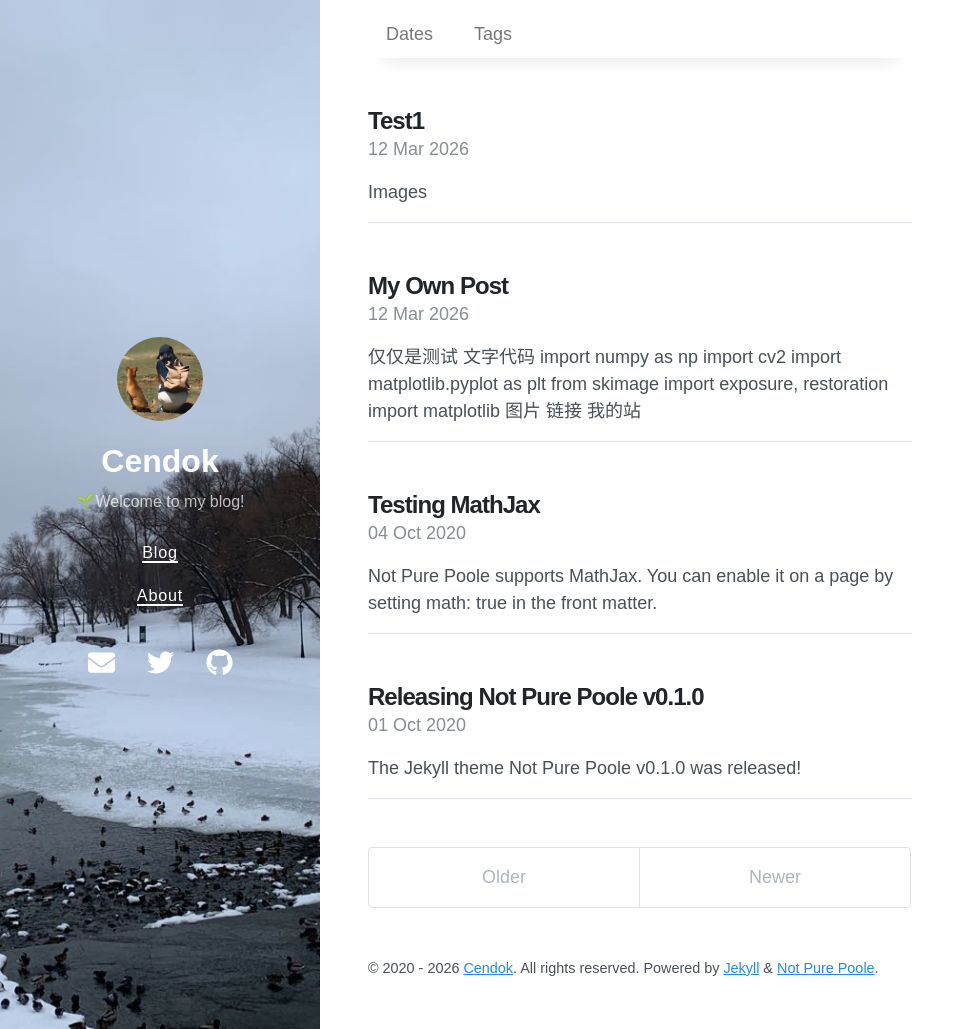
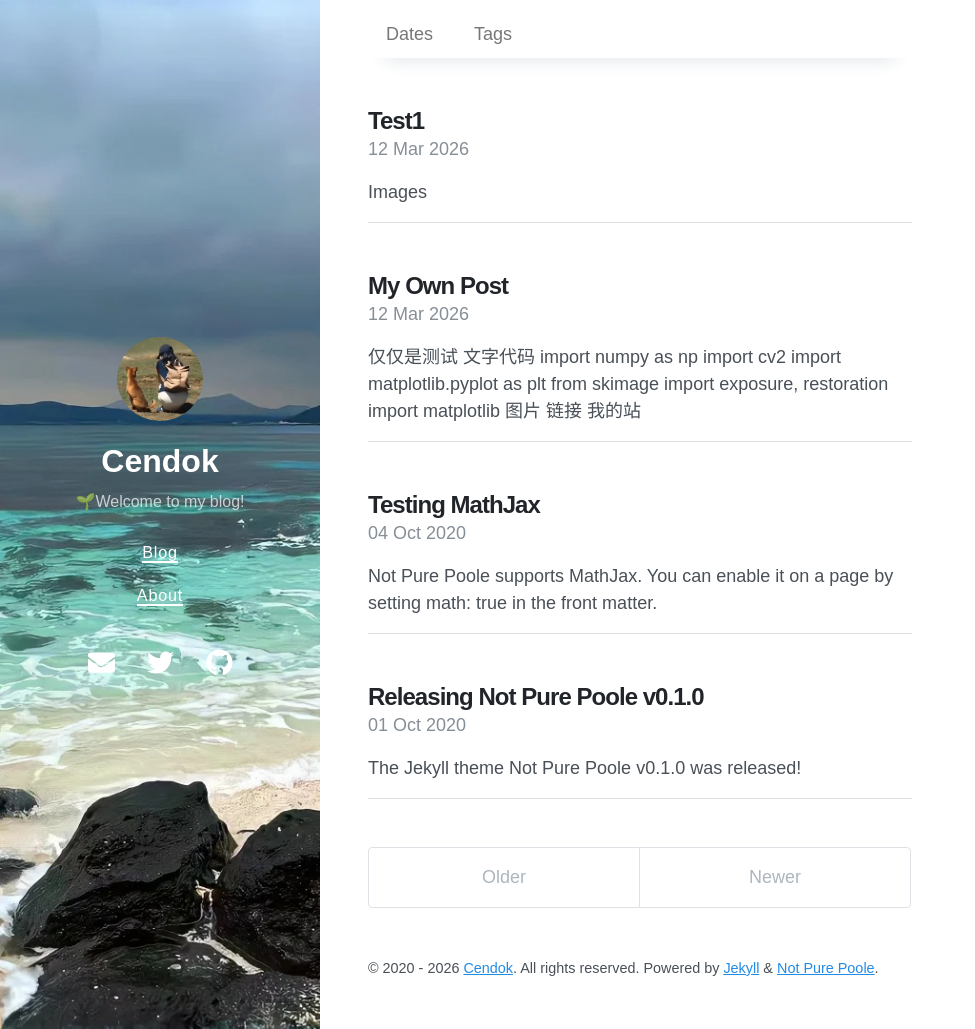
Before and after one commit to Cendok/pure-Blog, a Jekyll site: the page built from index.html, in a window 1280 px wide and 1029 px high. Shown: the whole window, without its empty margins (0-975 px from the left). Built offline with Jekyll 4.4.1, drawn with Linux system fonts in a browser that asks for light colours; nearby versions of some CDN libraries; the list of posts is cut into pages by our own code.

Commit message:
Update _config.yml

```diff
--- a/_config.yml
+++ b/_config.yml
@@ -5,7 +5,7 @@ url: https://Cendok.github.io
 avatar: /avatar1.jpeg
 paginate: 5
 permalink: pretty
-cover_image: /bg.jpeg
+cover_image: /bg1.jpeg
 
 # Gems
 plugins:
```
